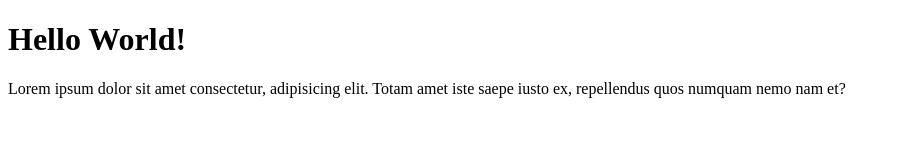
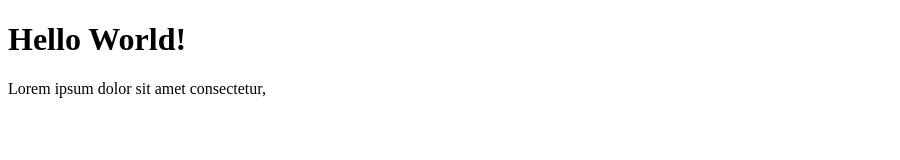
Before and after one commit to UmarAttiquee/Git_Web, a plain HTML site: page index.html in a window 1280 px wide. Shown: the whole page, without its empty margins (0-900 px from the left). Drawn offline with Linux system fonts and the light colour scheme.

Commit message:
index.html <p> is edit

```diff
--- a/index.html
+++ b/index.html
@@ -7,6 +7,6 @@
 </head>
 <body>
     <h1> Hello World!</h1>
-    <p>Lorem ipsum dolor sit amet consectetur, adipisicing elit. Totam amet iste saepe iusto ex, repellendus quos numquam nemo nam et?</p>
+    <p>Lorem ipsum dolor sit amet consectetur,</p>
 </body>
 </html>
```
